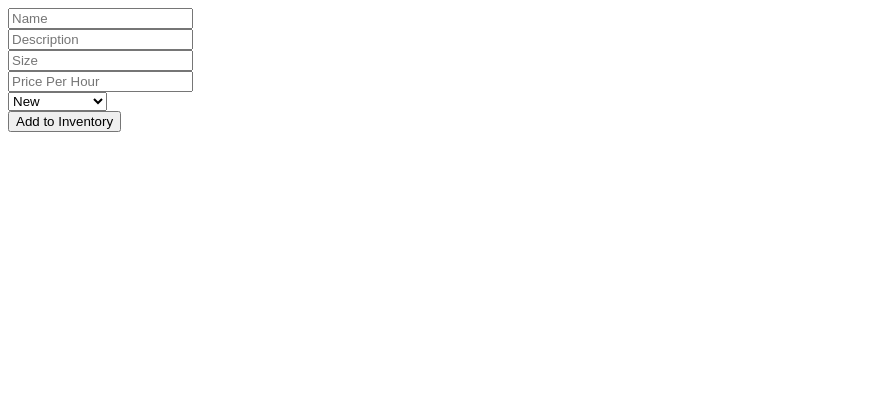
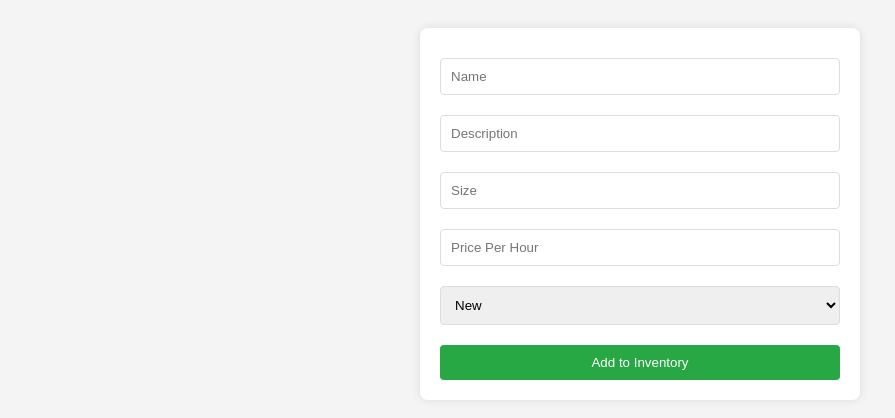
Before and after one commit to Bluebloodfr/Clothes_Renting, a website: page public/addClothes.html in a window 1280 px wide. Shown: the whole page, without its empty margins (0-895 px from the left). Drawn offline with Linux system fonts and the light colour scheme.

Commit message:
Added front end for creating and managing items

```diff
--- /dev/null
+++ b/public/addClothes.css
@@ -0,0 +1,43 @@
+body {
+    font-family: 'Helvetica Neue', Helvetica, Arial, sans-serif;
+    background-color: #f4f4f4;
+    color: #333;
+    line-height: 1.6;
+    padding: 20px;
+    text-align: center;
+}
+
+form {
+    max-width: 400px;
+    margin: auto;
+    padding: 20px;
+    background: #fff;
+    border-radius: 8px;
+    box-shadow: 0 0 10px rgba(0, 0, 0, 0.1);
+}
+
+input[type="text"],
+select {
+    width: 100%;
+    padding: 10px;
+    margin: 10px 0;
+    border: 1px solid #ddd;
+    border-radius: 4px;
+    box-sizing: border-box;
+}
+
+button {
+    width: 100%;
+    background-color: #28a745;
+    color: white;
+    border: none;
+    padding: 10px;
+    margin-top: 10px;
+    border-radius: 4px;
+    cursor: pointer;
+    transition: background-color 0.3s ease;
+}
+
+button:hover {
+    background-color: #218838;
+}
--- a/public/addClothes.html
+++ b/public/addClothes.html
@@ -2,6 +2,7 @@
 <head>
     <meta charset="UTF-8">
     <title>Add Clothes</title>
+    <link rel="stylesheet" href="addClothes.css">
 </head>
 <body>
 <form id="clothesForm">
--- /dev/null
+++ b/public/main.css
@@ -0,0 +1,28 @@
+
+body {
+    font-family: 'Segoe UI', Tahoma, Geneva, Verdana, sans-serif;
+    background-color: #f4f4f4;
+    color: #333;
+    line-height: 1.6;
+    padding: 20px;
+    text-align: center;
+}
+
+h1 {
+    margin-bottom: 20px;
+}
+
+button {
+    background-color: #007bff;
+    color: white;
+    border: none;
+    padding: 10px 20px;
+    margin: 5px;
+    border-radius: 5px;
+    cursor: pointer;
+    transition: background-color 0.3s ease;
+}
+
+button:hover {
+    background-color: #0056b3;
+}
--- /dev/null
+++ b/public/manageClothes.css
@@ -0,0 +1,58 @@
+body {
+    font-family: 'Helvetica Neue', Helvetica, Arial, sans-serif;
+    background-color: #f4f4f4;
+    color: #333;
+    line-height: 1.6;
+    padding: 20px;
+    text-align: center;
+}
+
+h1 {
+    margin-bottom: 20px;
+}
+
+#clothesList {
+    max-width: 600px;
+    margin: 20px auto;
+    padding: 10px;
+    background: #fff;
+    border-radius: 8px;
+    box-shadow: 0 0 10px rgba(0, 0, 0, 0.1);
+}
+
+#clothesList div {
+    border-bottom: 1px solid #eee;
+    padding: 10px;
+    margin-bottom: 10px;
+}
+
+button {
+    background-color: #007bff;
+    color: white;
+    border: none;
+    padding: 5px 10px;
+    margin: 0 5px;
+    border-radius: 4px;
+    cursor: pointer;
+    transition: background-color 0.3s ease;
+}
+
+button:hover {
+    background-color: #0056b3;
+}
+
+.update-button {
+    background-color: #f0ad4e;
+}
+
+.update-button:hover {
+    background-color: #ec971f;
+}
+
+.delete-button {
+    background-color: #d9534f;
+}
+
+.delete-button:hover {
+    background-color: #c9302c;
+}
```
Also changed, not shown: public/ManageClothes.html (+7 -5 lines), public/index.html (+1 -0 lines), 1 other file.
